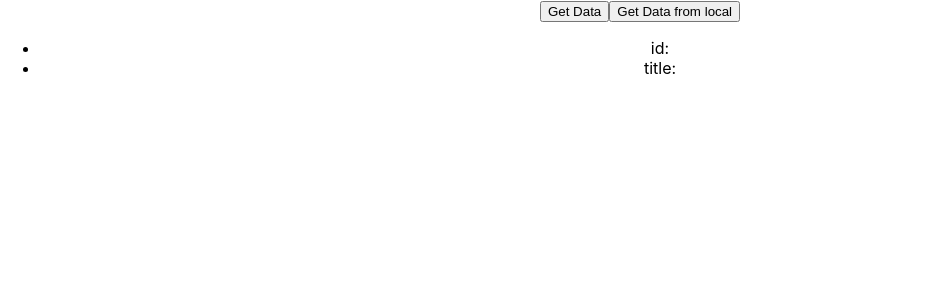
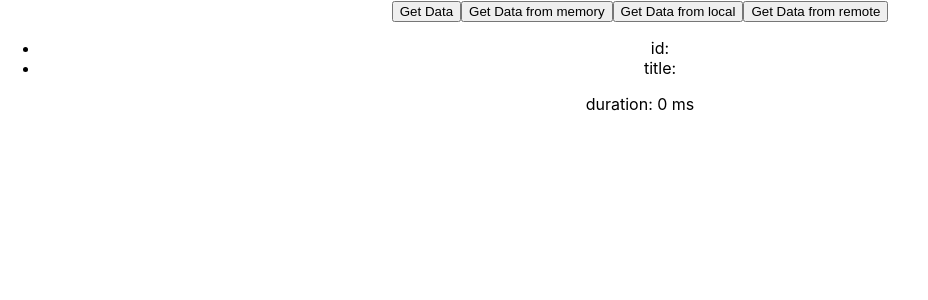
Before and after one commit to kawamoto/js-data-management, a React (Create React App) app in the folder react/: page / in a window 1280 px wide. Shown: the top 300 px of the page, without its empty margins (0-928 px from the left). Built offline with nearby package versions, Linux system fonts and the light colour scheme.

Commit message:
record duration

```diff
--- a/react/src/App.js
+++ b/react/src/App.js
@@ -4,11 +4,12 @@ import './App.css';
 class App extends Component {
   storage = localStorage || window.localStorage;
   source = 'https://jsonplaceholder.typicode.com/todos/1';
-  data = null;
+  data = {};
   constructor(props) {
     super(props);
     this.state = {
-      data: {}
+      data: {},
+      duration: 0
     }
   }
 
@@ -45,27 +46,80 @@ class App extends Component {
     }
   }
 
+  getDataFromMemory = () => {
+    var start = performance.now()
+    this.setState({
+      data: this.data
+    });
+    var end = performance.now()
+    var diff = end - start
+    this.setState({
+      duration: diff
+    })
+    return;
+  }
+
   getDataFromLocal = () => {
+    var start = performance.now()
     var localData = this.fetchDataFromLocal();
     this.data = localData;
     this.setState({
       data: localData
     });
+    var end = performance.now()
+    var diff = end - start
+    this.setState({
+      duration: diff
+    })
   }
 
   fetchDataFromLocal = () => {
     return JSON.parse(this.storage.getItem(this.source));
   }
 
+  getDataFromRemote = () => {
+    var start = performance.now()
+    this.fetchDataFromRemote().then(
+      (result => {
+        this.data = result;
+        this.storage.setItem(this.source, JSON.stringify(result));
+        this.setState({
+          data: result
+        });
+
+      }
+      ),
+      (_error => {
+        this.setState({
+          data: {}
+        });
+      })).finally(() => {
+        var end = performance.now()
+        var diff = end - start
+        this.setState({
+          duration: diff
+        })
+      })
+  }
+
+  fetchDataFromRemote = () => {
+    return fetch(this.source).then(res => res.json())
+  }
+
   render() {
     return (
       <div className="App">
         <button onClick={this.getData}>Get Data</button>
+        <button onClick={this.getDataFromMemory}>Get Data from memory</button>
         <button onClick={this.getDataFromLocal}>Get Data from local</button>
+        <button onClick={this.getDataFromRemote}>Get Data from remote</button>
         <ul>
           <li>id: {this.state.data.id}</li>
           <li>title: {this.state.data.title}</li>
         </ul>
+        <div>
+          duration: {this.state.duration} ms
+        </div>
       </div>
     );
   }
```
